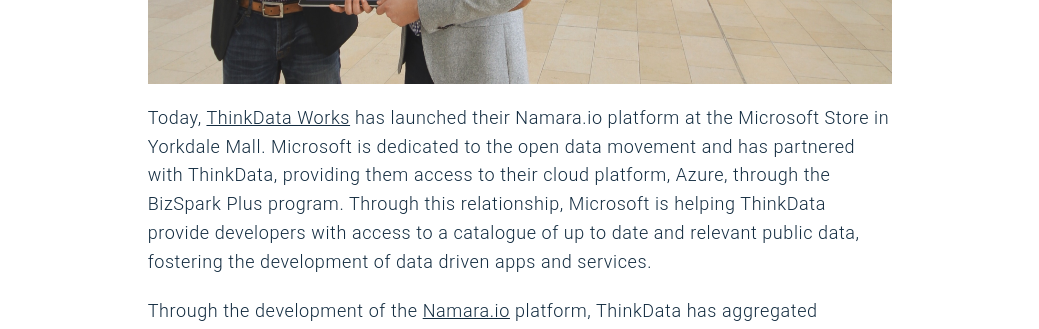
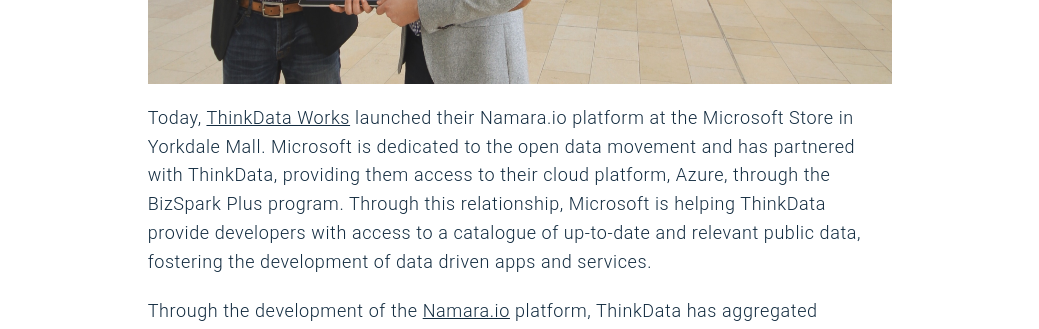
Before and after one commit to HuffMoody/thinkdataworks-blog, a Jekyll site: the page built from _posts/2015-02-20-Microsoft.md, in a window 1280 px wide and 900 px high, scrolled down 654 px. Shown: the part 153-482 px from the top of the window, without its empty margins (120-1159 px from the left). Built offline with Jekyll 4.4.1, drawn with Linux system fonts in a browser that asks for light colours; nearby versions of some CDN libraries; Markdown is read by kramdown in place of the engine named in the settings.

Commit message:
Updated 2015-02-20-Microsoft.md

```diff
--- a/_posts/2015-02-20-Microsoft.md
+++ b/_posts/2015-02-20-Microsoft.md
@@ -2,20 +2,21 @@
 layout: blog_entry
 title: ThinkData Launches its Namara Platform at Microsoft
 author: Kynan Bridge
+published: true
 ---
 
 ![ThinkData Works at Microsoft Yorkdale](/images/microsoft.jpg)
 
-Today, [ThinkData Works](http://www.thinkdataworks.com) has launched
+Today, [ThinkData Works](http://www.thinkdataworks.com) launched
 their Namara.io platform at the Microsoft Store in Yorkdale Mall. Microsoft is
 dedicated to the open data movement and has partnered with ThinkData, providing
 them access to their cloud platform, Azure, through the BizSpark Plus program.
 Through this relationship, Microsoft is helping ThinkData provide developers with
-access to a catalogue of up to date and relevant public data, fostering the development
+access to a catalogue of up-to-date and relevant public data, fostering the development
 of data driven apps and services.
 
 Through the development of the
-[Namara.io](http://www.Namara.io) platform, ThinkData has aggregated available
+[Namara.io](http://www.namara.io) platform, ThinkData has aggregated available
 open data released by all levels of government across Canada into a single
 portal. Namara.io organizes and catalogues this public data, providing users
 with API access to high value information.
```
